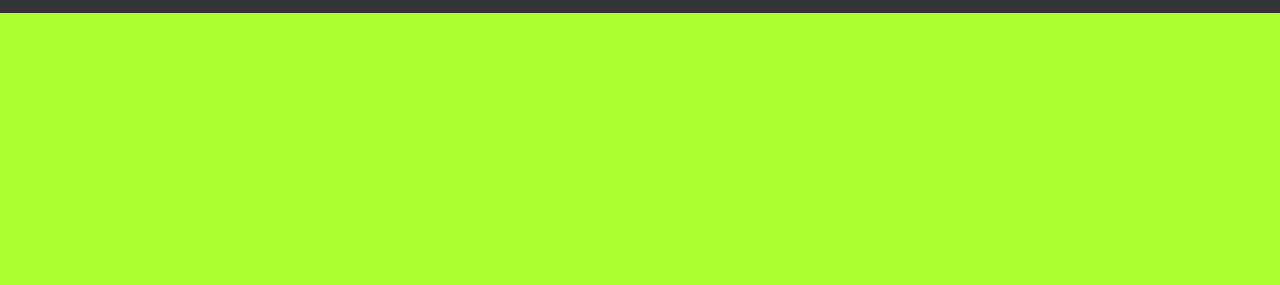
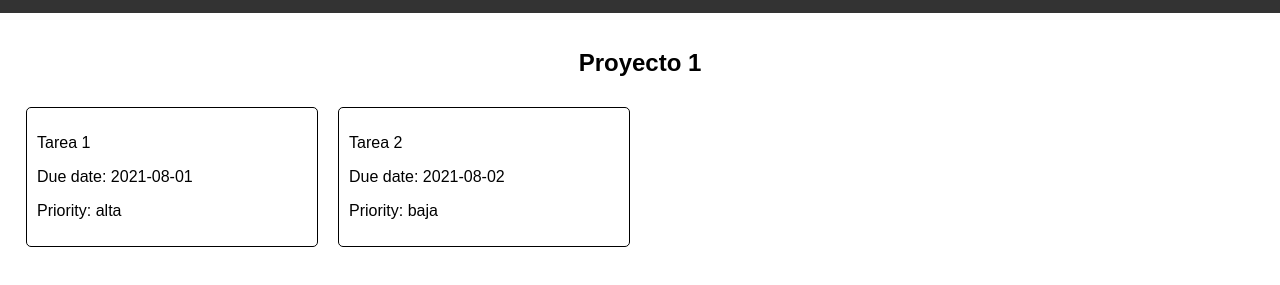
Before and after one commit to Juani-tech/todo-list, a website with bundled scripts: page dist/index.html in a window 1280 px wide. Shown: the part 69-354 px from the top of the page. Built offline with nearby package versions, Linux system fonts and the light colour scheme.

Commit message:
A project can have and display multiple tasks

```diff
--- a/src/DOM_manipulation.js
+++ b/src/DOM_manipulation.js
@@ -1,6 +1,6 @@
 import { Project } from './projects.js';
 
-export default function addNewProject(project) {
+export function addNewProject(project) {
     const projectList = document.querySelector('.dropdown-content');
     const newProject = document.createElement('a');
     newProject.setAttribute('class', `${project.title}-dropdown`); // Using backticks for template literals
@@ -8,3 +8,49 @@ export default function addNewProject(project) {
     newProject.innerHTML = project.title;
     projectList.appendChild(newProject);
 }
+
+
+export function displayProject(project) {
+
+    const projectsContainer = document.getElementById('content');
+    const projectTitle = document.createElement('h2');
+    projectTitle.style = `
+        text-align: center;
+
+    `;
+    projectTitle.innerHTML = project.title;
+
+    projectsContainer.appendChild(projectTitle);
+
+    const projectContainer = document.createElement('div');
+    projectContainer.style = `
+        display: grid;
+        grid-template: auto / repeat(4, 1fr);
+    `;
+
+    for (let i = 0; i < project.tasks.length; i++) {
+        const task = document.createElement('div');
+        task.style = `
+            border: 1px solid black;
+            border-radius: 5px;
+            padding: 10px;
+            margin: 10px;
+        `;
+        const taskTitle = document.createElement('p');
+        const taskDueDate = document.createElement('p');
+        const taskPriority = document.createElement('p');
+
+        taskTitle.innerHTML = project.tasks[i].title;
+        taskDueDate.innerHTML = "Due date: " + project.tasks[i].dueDate;
+        taskPriority.innerHTML = "Priority: " + project.tasks[i].priority;
+
+        task.appendChild(taskTitle);
+        task.appendChild(taskDueDate);
+        task.appendChild(taskPriority);
+
+        projectContainer.appendChild(task);
+    }
+
+    projectContainer.setAttribute('class', 'project-container');
+    projectsContainer.appendChild(projectContainer);
+}
--- a/src/index.js
+++ b/src/index.js
@@ -1,7 +1,15 @@
 import './style.css';
-import addNewProject from './DOM_manipulation.js';
-import createNewProject from './projects.js';
+import { addNewProject, displayProject } from './DOM_manipulation.js';
+    import {createNewProject, Todo, Project,} from './projects.js';
 
-addNewProject(createNewProject("Proyecto 1"));
+
+const proyecto1 = createNewProject("Proyecto 1");
+const task1 = new Todo("Tarea 1", "Descripcion 1", "2021-08-01", "alta", "Notas 1", ["item1", "item2"]);
+const task2 = new Todo("Tarea 2", "Descripcion 2", "2021-08-02", "baja", "Notas 2", ["item1", "item2"]);
+proyecto1.addTask(task1);
+proyecto1.addTask(task2);
+
+addNewProject(proyecto1);
+displayProject(proyecto1);
 
 console.log("hola")
--- a/src/projects.js
+++ b/src/projects.js
@@ -3,10 +3,14 @@ export class Project {
         this.title = title;
         this.tasks = [];
     }
+
+    addTask(task) {
+        this.tasks.push(task);
+    }
 }
 
 
-class Todo {
+export class Todo {
     constructor(title, description, dueDate, priority, notes, checklist) {
         this.title = title;
         this.description = description;
@@ -17,6 +21,6 @@ class Todo {
     }
 }
 
-export default function createNewProject(projectTitle) {
+export function createNewProject(projectTitle) {
     return new Project(projectTitle);
 }
--- a/src/style.css
+++ b/src/style.css
@@ -32,7 +32,6 @@ header > nav > ul {
 
 #content {
 	flex: 1;
-	background-color: greenyellow;
 	padding: 1rem;
 }
 /* Dropdown Button */
```
Also changed, not shown: dist/main.js.
